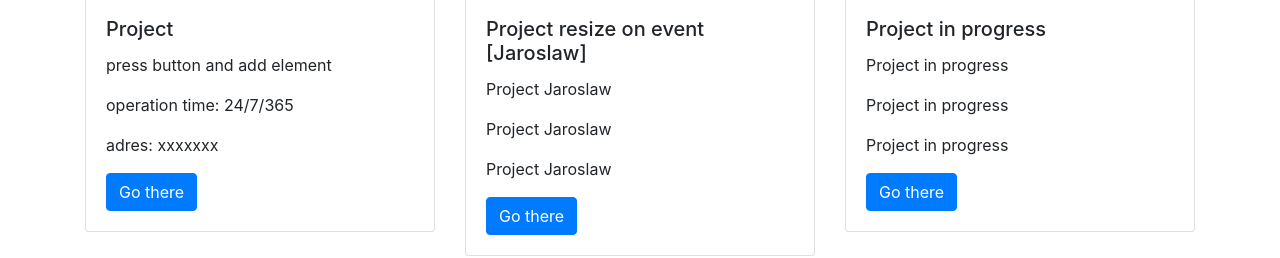
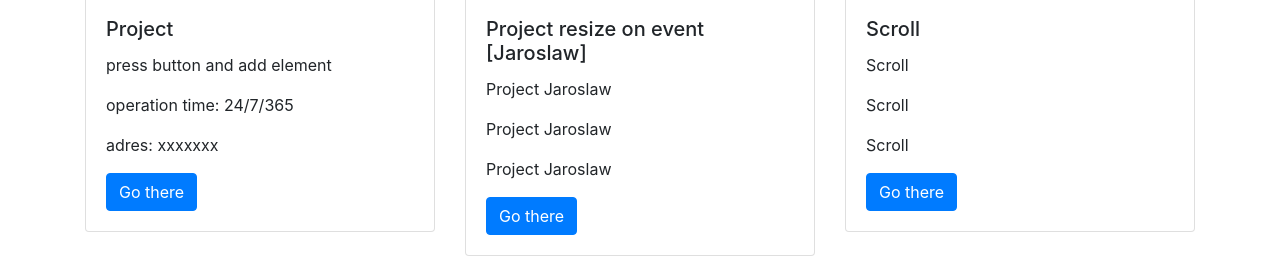
Before and after one commit to Swistek92/swistek, a plain HTML site: page index.html in a window 1280 px wide. Shown: the part 841-1099 px from the top of the page. Drawn offline with nearby package versions, Linux system fonts and the light colour scheme.

Commit message:
Update index.html

```diff
--- a/index.html
+++ b/index.html
@@ -147,9 +147,9 @@ $(function () {
     <div class="card mb-3 ">
   <img src="https://cdn.pixabay.com/photo/2017/11/12/19/22/water-2943518_960_720.jpg"  class="card-img-top" alt="...">
   <div class="card-body">
-    <h5 class="card-title">Project in progress</h5>
-    <p class="card-text">Project in progress</p> <p class="card-text">Project in progress</p>  <p class="card-text">Project in progress</p>
-    <a href="https://www.youtube.com/watch?v=SkgTxQm9DWM&t=106s" class="btn btn-primary" target="_blank">Go there</a>
+    <h5 class="card-title">Scroll</h5>
+    <p class="card-text">Scroll</p> <p class="card-text">Scroll</p>  <p class="card-text">Scroll</p>
+    <a href="project3/index.html" class="btn btn-primary" target="_blank">Go there</a>
   </div>
       </div>
 
```
